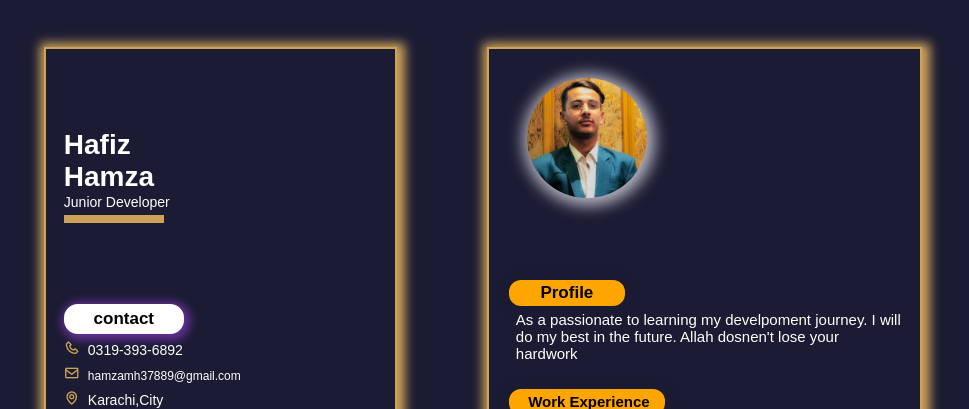
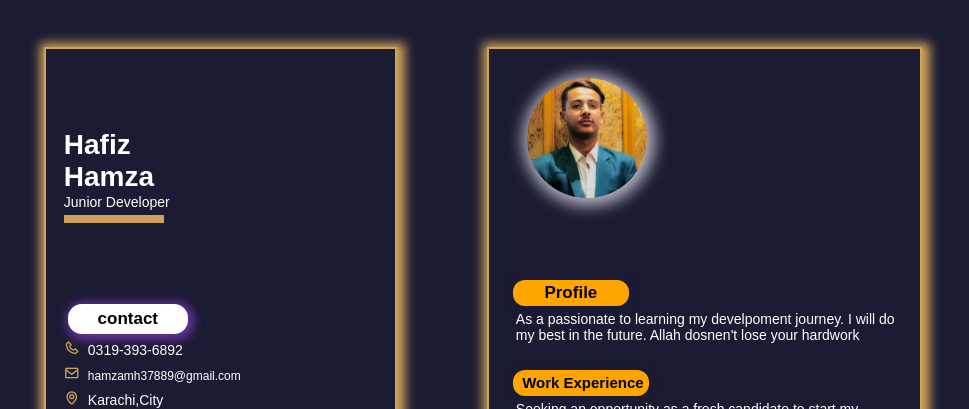
Before and after one commit to Hafiz-Hamzaa/Hackathon-Milestones-of-Resume-Builder, a plain HTML site: page Milestone-1/index.html in a window 1280 px wide. Shown: the top 409 px of the page, without its empty margins (166-1135 px from the left). Drawn offline with nearby package versions, Linux system fonts and the light colour scheme.

Commit message:
Update style.css

```diff
--- a/Milestone-1/style.css
+++ b/Milestone-1/style.css
@@ -50,6 +50,7 @@ button{
     border: 2px solid white;
     box-shadow: 2px 2px 10px 4px rebeccapurple;
     transition: 1s;
+    margin-left: 4px;
 }
 button:hover{
     transform: scale(1.025);
@@ -96,7 +97,7 @@ span{
     box-shadow: 2px 2px 15px 6px rgb(182, 180, 192);
 }
 #w-e{
-    width: 160px;
+    width: 140px;
     padding-left: 4px;
     font-size: 15px;
     background-color: orange;
@@ -125,7 +126,7 @@ span{
 .txt{
     margin-top: 3px;
     margin-left: 6px;
-    font-size: 15px;
+    font-size: 14px;
     padding-left: 3px;
 
 }
```
